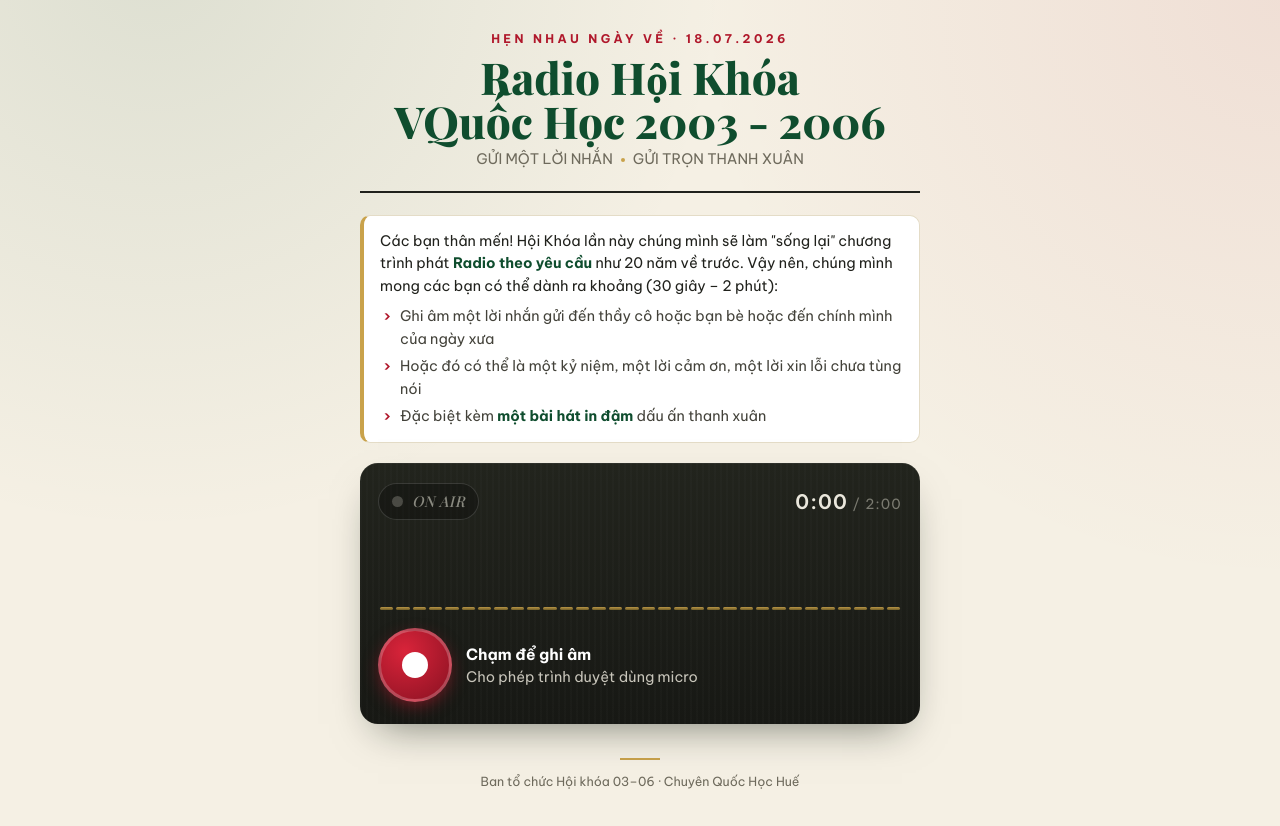
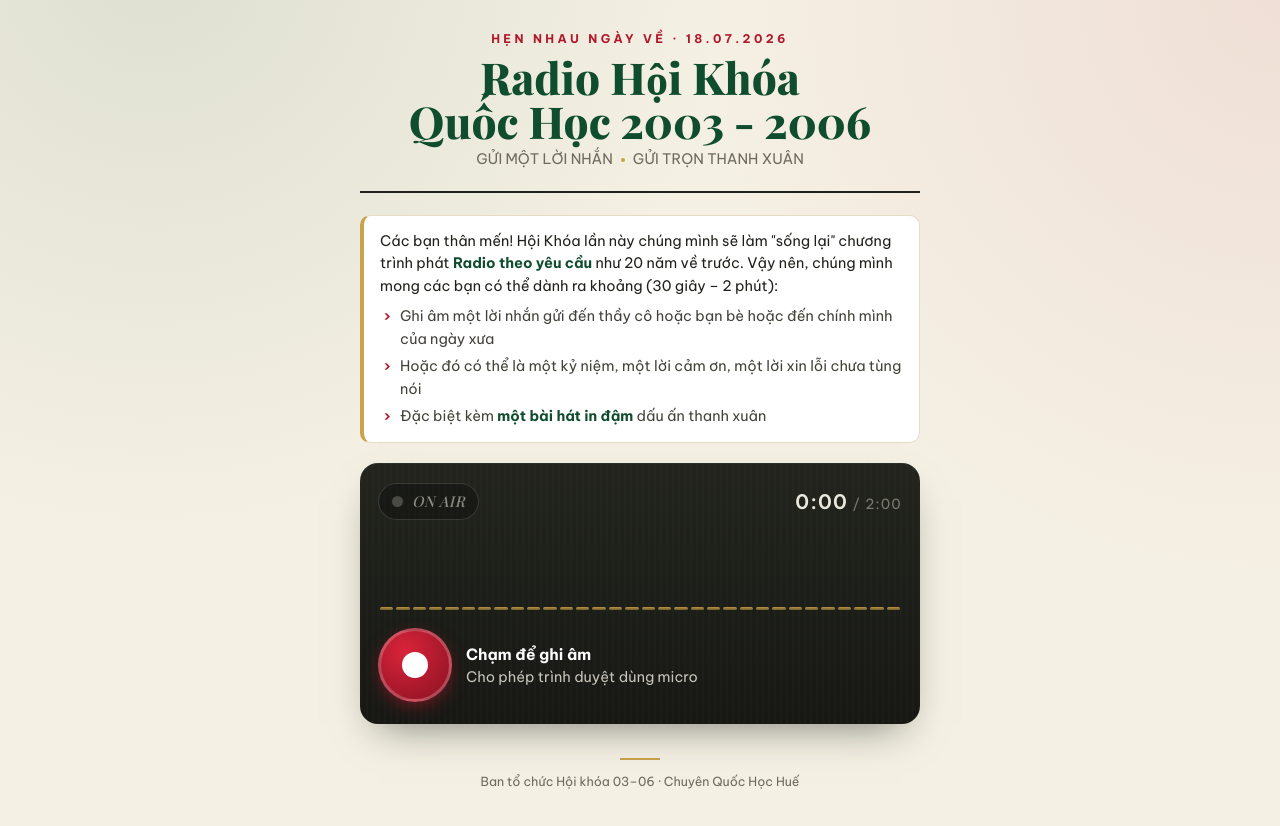
Before and after one commit to thuanhuynh247/voice-0306, a plain HTML site: page index.html in a window 1280 px wide. Drawn offline with nearby package versions, Linux system fonts and the light colour scheme; a web font is replaced by a local one.

Commit message:
index.html

```diff
--- a/index.html
+++ b/index.html
@@ -233,7 +233,7 @@
 
   <header class="masthead">
     <div class="eyebrow">Hẹn Nhau Ngày Về · 18.07.2026</div>
-    <h1>Radio Hội Khóa<br>VQuốc Học 2003 - 2006</h1>
+    <h1>Radio Hội Khóa<br>Quốc Học 2003 - 2006</h1>
     <div class="sub">
       <span>GỬI MỘT LỜI NHẮN</span><span class="dot"></span>
       <span>GỬI TRỌN THANH XUÂN</span>
```
